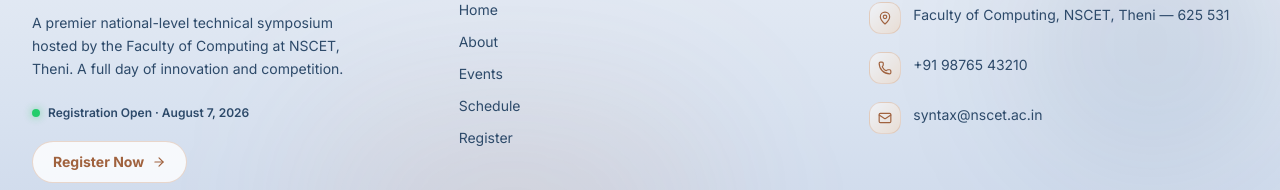
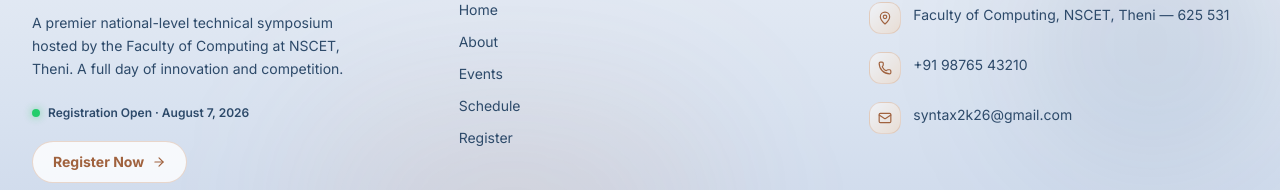
Before and after one commit to sakthisundar-16/nscet-symposium, a React app in the folder frontend/: page /coordinator in a window 1280 px wide. Shown: the part 1013-1203 px from the top of the page. Built offline with nearby package versions, Linux system fonts and the light colour scheme; the HTML template or start-up script is replaced by a standard one; a web font is replaced by a local one.

Commit message:
UI: Update contact email to syntax2k26@gmail.com

```diff
--- a/frontend/src/components/Footer.tsx
+++ b/frontend/src/components/Footer.tsx
@@ -15,7 +15,7 @@ const Footer = () => {
   const contactItems = [
     { icon: MapPin, text: 'Faculty of Computing, NSCET, Theni — 625 531' },
     { icon: Phone,  text: '+91 98765 43210' },
-    { icon: Mail,   text: 'syntax@nscet.ac.in' },
+    { icon: Mail,   text: 'syntax2k26@gmail.com' },
   ];
 
   return (
```
